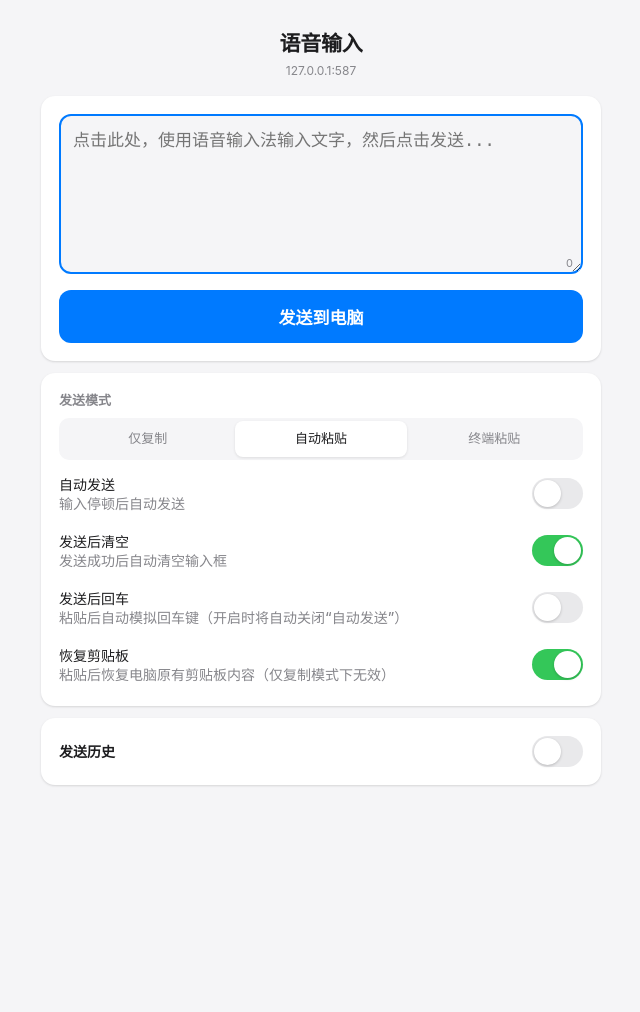
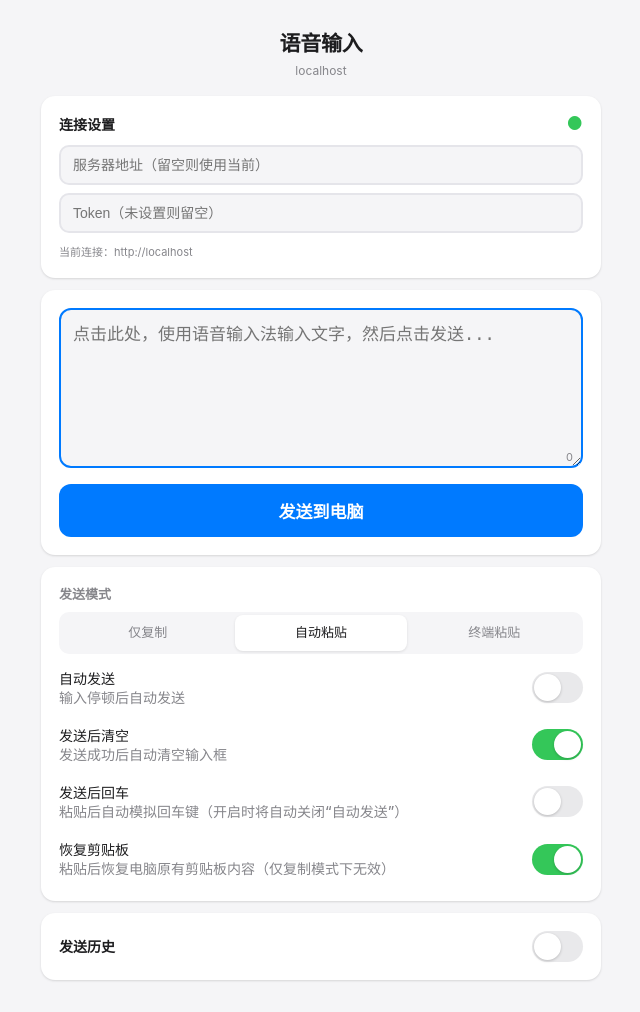
Before and after one commit to mofanx/voice-input, a Flask app: page / in a window 1280 px wide. Shown: the whole page, without its empty margins (319-959 px from the left). Before the commit the page ends 786 px from the top, so only its background shows below. Run offline with Flask 2, Linux system fonts and the light colour scheme.

Commit message:
增加 PWA 支持

```diff
--- a/pyproject.toml
+++ b/pyproject.toml
@@ -4,7 +4,7 @@ build-backend = "setuptools.build_meta"
 
 [project]
 name = "voice-input"
-version = "1.0.2"
+version = "1.0.3"
 description = "跨设备语音输入传输系统 - 将手机端语音识别文本传送到电脑"
 readme = "README.md"
 license = {text = "MIT"}
--- a/voice_input/__init__.py
+++ b/voice_input/__init__.py
@@ -1,4 +1,4 @@
 """跨设备语音输入传输系统 - 将手机端语音识别文本传送到电脑"""
 
-__version__ = "1.0.2"
+__version__ = "1.0.3"
 __author__ = "mofanx"
--- a/voice_input/server.py
+++ b/voice_input/server.py
@@ -161,7 +161,7 @@ def create_app(config: AppConfig) -> Flask:
             {
                 "code": 200,
                 "message": "service running",
-                "version": "1.0.2",
+                "version": "1.0.3",
                 "server_ip": local_ip,
                 "port": cfg.port,
                 "platform": platform.system(),
@@ -366,6 +366,110 @@ def create_app(config: AppConfig) -> Flask:
                 500,
             )
 
+    # ==================== CORS ====================
+
+    @app.before_request
+    def handle_options_preflight():
+        if request.method == "OPTIONS":
+            resp = app.make_response("")
+            resp.status_code = 204
+            return resp
+
+    @app.after_request
+    def add_cors_headers(resp):
+        resp.headers["Access-Control-Allow-Origin"] = "*"
+        resp.headers["Access-Control-Allow-Methods"] = "GET, POST, DELETE, OPTIONS"
+        resp.headers["Access-Control-Allow-Headers"] = "Content-Type, X-Auth-Token"
+        resp.headers["Access-Control-Max-Age"] = "86400"
+        return resp
+
+    # ==================== PWA 静态资源 ====================
+
+    _ICON_SVG = """<svg xmlns='http://www.w3.org/2000/svg' viewBox='0 0 192 192'>
+  <rect width='192' height='192' rx='38' fill='#007aff'/>
+  <rect x='78' y='38' width='36' height='70' rx='18' fill='white'/>
+  <path d='M54 94c0 23.2 18.8 42 42 42s42-18.8 42-42'
+        stroke='white' stroke-width='9' fill='none' stroke-linecap='round'/>
+  <line x1='96' y1='136' x2='96' y2='155'
+        stroke='white' stroke-width='9' stroke-linecap='round'/>
+  <line x1='76' y1='155' x2='116' y2='155'
+        stroke='white' stroke-width='9' stroke-linecap='round'/>
+</svg>"""
+
+    _MANIFEST = json.dumps({
+        "name": "语音输入",
+        "short_name": "语音输入",
+        "description": "跨设备语音输入传输系统",
+        "start_url": "/",
+        "display": "standalone",
+        "orientation": "portrait",
+        "background_color": "#f5f5f7",
+        "theme_color": "#007aff",
+        "lang": "zh-CN",
+        "icons": [
+            {"src": "/icon.svg", "sizes": "any",
+             "type": "image/svg+xml", "purpose": "any maskable"}
+        ]
+    }, ensure_ascii=False, indent=2)
+
+    _SW_JS = r"""
+const CACHE = 'vi-v1';
+const SHELL = ['/', '/manifest.json', '/icon.svg'];
+
+self.addEventListener('install', e => {
+  e.waitUntil(
+    caches.open(CACHE)
+      .then(c => c.addAll(SHELL))
+      .then(() => self.skipWaiting())
+  );
+});
+
+self.addEventListener('activate', e => {
+  e.waitUntil(
+    caches.keys()
+      .then(keys => Promise.all(
+        keys.filter(k => k !== CACHE).map(k => caches.delete(k))
+      ))
+      .then(() => self.clients.claim())
+  );
+});
+
+self.addEventListener('fetch', e => {
+  const url = new URL(e.request.url);
+  // Don't intercept cross-origin requests (user-configured server)
+  if (url.origin !== location.origin) return;
+  // API paths: always network, never cache
+  if (['/input','/history','/status'].some(p =>
+        url.pathname === p || url.pathname.startsWith(p + '/'))) return;
+  // App shell: stale-while-revalidate
+  e.respondWith(
+    caches.open(CACHE).then(cache =>
+      cache.match(e.request).then(cached => {
+        const fresh = fetch(e.request).then(resp => {
+          if (resp.ok) cache.put(e.request, resp.clone());
+          return resp;
+        }).catch(() => cached);
+        return cached || fresh;
+      })
+    )
+  );
+});
+"""
+
+    @app.route("/manifest.json", methods=["GET"])
+    def pwa_manifest():
+        return Response(_MANIFEST, mimetype="application/manifest+json")
+
+    @app.route("/sw.js", methods=["GET"])
+    def pwa_sw():
+        return Response(_SW_JS, mimetype="application/javascript",
+                        headers={"Service-Worker-Allowed": "/"})
+
+    @app.route("/icon.svg", methods=["GET"])
+    def pwa_icon():
+        return Response(_ICON_SVG, mimetype="image/svg+xml",
+                        headers={"Cache-Control": "public, max-age=86400"})
+
     # ==================== 错误处理器 ====================
 
     @app.errorhandler(413)
--- a/voice_input/templates/index.html
+++ b/voice_input/templates/index.html
@@ -4,8 +4,12 @@
 <meta charset="utf-8">
 <meta name="viewport" content="width=device-width, initial-scale=1, maximum-scale=1, user-scalable=no, viewport-fit=cover">
 <meta name="apple-mobile-web-app-capable" content="yes">
+<meta name="apple-mobile-web-app-title" content="语音输入">
+<meta name="apple-mobile-web-app-status-bar-style" content="black-translucent">
 <meta name="mobile-web-app-capable" content="yes">
-<meta name="theme-color" content="#f5f5f7">
+<meta name="theme-color" content="#007aff">
+<link rel="manifest" href="/manifest.json">
+<link rel="apple-touch-icon" href="/icon.svg">
 <title>语音输入</title>
 <style>
   :root {
@@ -215,6 +219,40 @@
   .history-item .hi-del:active { background: var(--bg); color: var(--error); }
   .history-empty { text-align: center; color: var(--text2); font-size: 13px; padding: 16px 0; }
 
+  /* Connection card */
+  .conn-hdr { display: flex; align-items: center; justify-content: space-between; margin-bottom: 10px; }
+  .conn-hdr h3 { font-size: 14px; font-weight: 600; }
+  .conn-badge {
+    font-size: 18px; line-height: 1; transition: color .3s;
+    color: var(--text2);
+  }
+  .conn-badge.ok  { color: var(--success); }
+  .conn-badge.err { color: var(--error); }
+  .conn-badge.checking { color: var(--warn); }
+  .conn-input {
+    width: 100%; font-size: 14px; padding: 10px 12px;
+    border: 2px solid var(--border); border-radius: 10px; background: var(--bg);
+    color: var(--text); outline: none; transition: border-color .2s;
+    -webkit-appearance: none; appearance: none; margin-bottom: 8px;
+  }
+  .conn-input:focus { border-color: var(--accent); }
+  .conn-input:last-child { margin-bottom: 0; }
+  .conn-hint { font-size: 11px; color: var(--text2); margin-top: 4px; line-height: 1.4; }
+
+  /* PWA install banner */
+  .install-banner {
+    display: none; align-items: center; gap: 10px;
+    background: var(--accent); color: #fff; border-radius: var(--radius);
+    padding: 12px 14px; margin: 10px 0; cursor: pointer;
+    font-size: 14px; font-weight: 500;
+  }
+  .install-banner.show { display: flex; }
+  .install-banner span { flex: 1; }
+  .install-banner .ib-icon { font-size: 22px; }
+  .install-banner .ib-close {
+    font-size: 18px; opacity: .8; padding: 0 4px; cursor: pointer;
+  }
+
   /* Responsive: small phones */
   @media (max-width: 374px) {
     body { padding: calc(8px + var(--safe-top)) calc(8px + var(--safe-right)) calc(16px + var(--safe-bottom)) calc(8px + var(--safe-left)); }
@@ -247,16 +285,30 @@
 
 <div class="header">
   <h1>语音输入</h1>
-  <div class="server-info">{{ server_ip }}:{{ port }}</div>
+  <div class="server-info" id="serverInfo">{{ server_ip }}:{{ port }}</div>
 </div>
 
 <div id="toast" class="toast"></div>
 
-{% if require_token %}
-<div class="card token-row">
-  <input id="token" type="password" placeholder="输入 Token" autocomplete="off">
+<!-- PWA install banner -->
+<div class="install-banner" id="installBanner">
+  <span class="ib-icon">📲</span>
+  <span>添加到主屏幕，获得原生应用体验</span>
+  <span class="ib-close" id="installClose">✕</span>
 </div>
-{% endif %}
+
+<!-- Connection settings -->
+<div class="card">
+  <div class="conn-hdr">
+    <h3>连接设置</h3>
+    <span class="conn-badge" id="connBadge" title="连接状态">●</span>
+  </div>
+  <input class="conn-input" id="serverUrl" type="url"
+    placeholder="服务器地址（留空则使用当前）" autocomplete="off" spellcheck="false">
+  <input class="conn-input" id="token" type="password"
+    placeholder="Token（未设置则留空）" autocomplete="off">
+  <div class="conn-hint" id="connHint">当前连接：<span id="connAddr"></span></div>
+</div>
 
 <!-- Input -->
 <div class="card">
@@ -375,12 +427,76 @@
     toastTimer = setTimeout(() => el.classList.remove('show'), 2500);
   }
 
-  // ===== Token =====
+  // ===== Server URL & Token =====
+  function getBaseUrl() {
+    return (LS('serverUrl') || '').trim().replace(/\/$/, '');
+  }
+
+  const serverUrlEl = $('serverUrl');
   const tokenEl = $('token');
-  if (tokenEl) {
-    tokenEl.value = LS('token') || '';
-    tokenEl.addEventListener('input', () => LS_SET('token', tokenEl.value));
+
+  serverUrlEl.value = LS('serverUrl') || '';
+  tokenEl.value = LS('token') || '';
+
+  function updateConnHint() {
+    const addr = getBaseUrl() || window.location.origin;
+    $('connAddr').textContent = addr;
+    $('serverInfo').textContent = addr.replace(/^https?:\/\//, '');
   }
+  updateConnHint();
+
+  async function checkConnection() {
+    const badge = $('connBadge');
+    badge.className = 'conn-badge checking';
+    badge.title = '连接中...';
+    try {
+      const ctrl = new AbortController();
+      const tid = setTimeout(() => ctrl.abort(), 4000);
+      const res = await fetch(getBaseUrl() + '/status', { signal: ctrl.signal });
+      clearTimeout(tid);
+      if (res.ok) {
+        badge.className = 'conn-badge ok';
+        badge.title = '已连接';
+      } else {
+        badge.className = 'conn-badge err';
+        badge.title = '连接失败: ' + res.status;
+      }
+    } catch (e) {
+      badge.className = 'conn-badge err';
+      badge.title = '无法连接: ' + (e.name === 'AbortError' ? '超时' : e.message);
+    }
+  }
+
+  serverUrlEl.addEventListener('change', () => {
+    LS_SET('serverUrl', serverUrlEl.value.trim());
+    updateConnHint();
+    checkConnection();
+  });
+  tokenEl.addEventListener('input', () => LS_SET('token', tokenEl.value));
+
+  // Check connection on load
+  checkConnection();
+
+  // ===== PWA Install Banner =====
+  let deferredInstallPrompt = null;
+  window.addEventListener('beforeinstallprompt', e => {
+    e.preventDefault();
+    deferredInstallPrompt = e;
+    if (!LS('installDismissed')) $('installBanner').classList.add('show');
+  });
+  $('installBanner').addEventListener('click', async () => {
+    if (!deferredInstallPrompt) return;
+    deferredInstallPrompt.prompt();
+    const choice = await deferredInstallPrompt.userChoice;
+    deferredInstallPrompt = null;
+    $('installBanner').classList.remove('show');
+    if (choice.outcome === 'accepted') LS_SET('installDismissed', '1');
+  });
+  $('installClose').addEventListener('click', e => {
+    e.stopPropagation();
+    $('installBanner').classList.remove('show');
+    LS_SET('installDismissed', '1');
+  });
 
   // ===== Restore settings =====
   const savedMode = LS('mode');
@@ -479,7 +595,7 @@
     $('send').textContent = '发送中...';
 
     try {
-      const res = await fetch('/input', { method: 'POST', headers, body: JSON.stringify(payload) });
+      const res = await fetch(getBaseUrl() + '/input', { method: 'POST', headers, body: JSON.stringify(payload) });
       const j = await res.json().catch(() => null);
       if (res.ok) {
         toast('已发送到电脑', true);
@@ -510,7 +626,7 @@
 
   async function loadHistory() {
     try {
-      const res = await fetch('/history', { headers: authHeaders() });
+      const res = await fetch(getBaseUrl() + '/history', { headers: authHeaders() });
       const j = await res.json();
       allItems = (j.items || []);
       renderHistory();
@@ -565,7 +681,7 @@
     if (!btn) return;
     const id = btn.getAttribute('data-id');
     try {
-      await fetch('/history/' + id, { method: 'DELETE', headers: authHeaders() });
+      await fetch(getBaseUrl() + '/history/' + id, { method: 'DELETE', headers: authHeaders() });
       allItems = allItems.filter(i => String(i.id) !== String(id));
       renderHistory();
     } catch (ex) { toast('删除失败', false); }
@@ -575,7 +691,7 @@
   $('histClear').addEventListener('click', async () => {
     if (!confirm('确定清空全部历史记录？')) return;
     try {
-      await fetch('/history', { method: 'DELETE', headers: authHeaders() });
+      await fetch(getBaseUrl() + '/history', { method: 'DELETE', headers: authHeaders() });
       allItems = [];
       renderHistory();
       toast('已清空', true);
@@ -585,7 +701,7 @@
   // Export (use fetch with auth, then trigger download)
   async function doExport(fmt) {
     try {
-      const res = await fetch('/history/export?format=' + fmt, { headers: authHeaders() });
+      const res = await fetch(getBaseUrl() + '/history/export?format=' + fmt, { headers: authHeaders() });
       if (!res.ok) { toast('导出失败: ' + res.status, false); return; }
       const blob = await res.blob();
       const a = document.createElement('a');
@@ -600,6 +716,20 @@
 
   // Auto-focus
   setTimeout(() => textEl.focus(), 300);
+
+  // ===== Service Worker =====
+  if ('serviceWorker' in navigator) {
+    navigator.serviceWorker.register('/sw.js').then(reg => {
+      reg.addEventListener('updatefound', () => {
+        const w = reg.installing;
+        w.addEventListener('statechange', () => {
+          if (w.state === 'installed' && navigator.serviceWorker.controller) {
+            toast('应用已更新，下次打开即生效', true);
+          }
+        });
+      });
+    }).catch(() => {});
+  }
 })();
 </script>
 </body>
```
Also changed, not shown: README.md.
